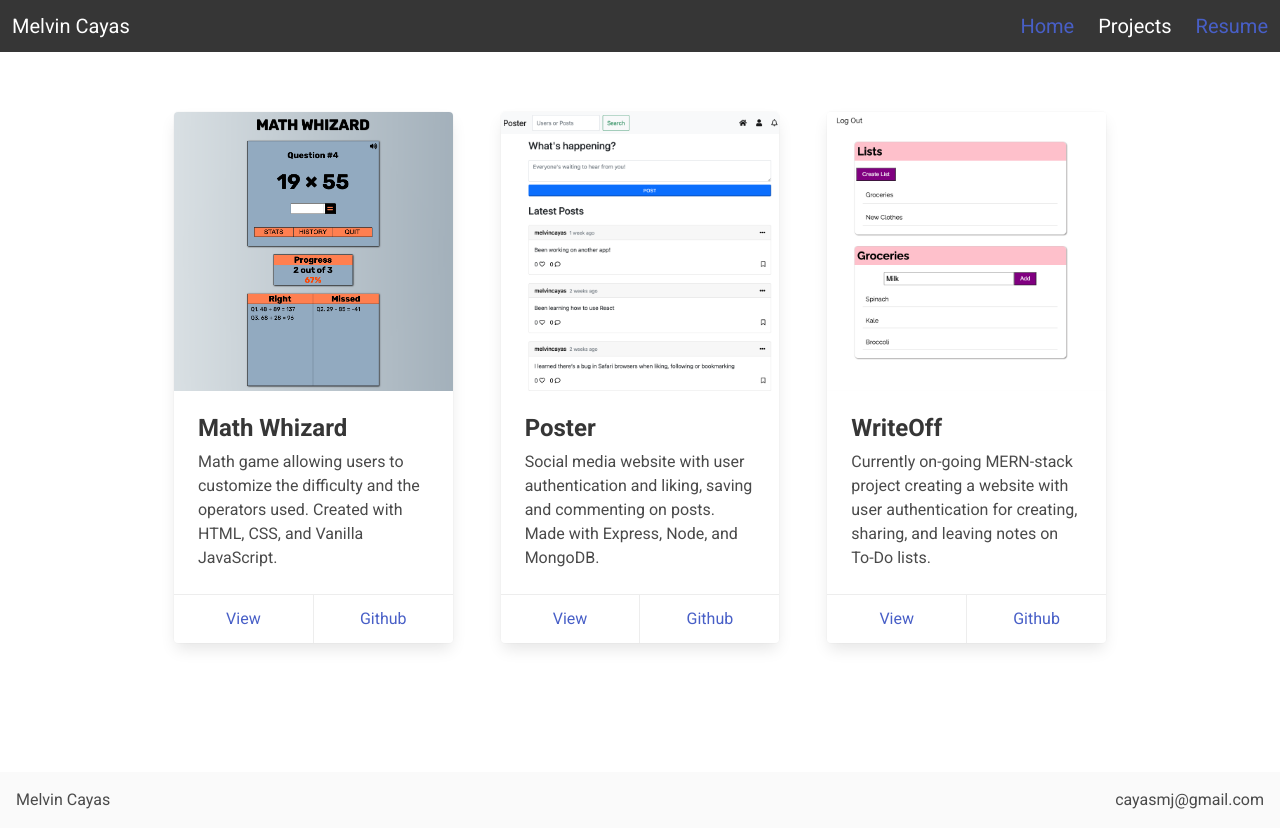
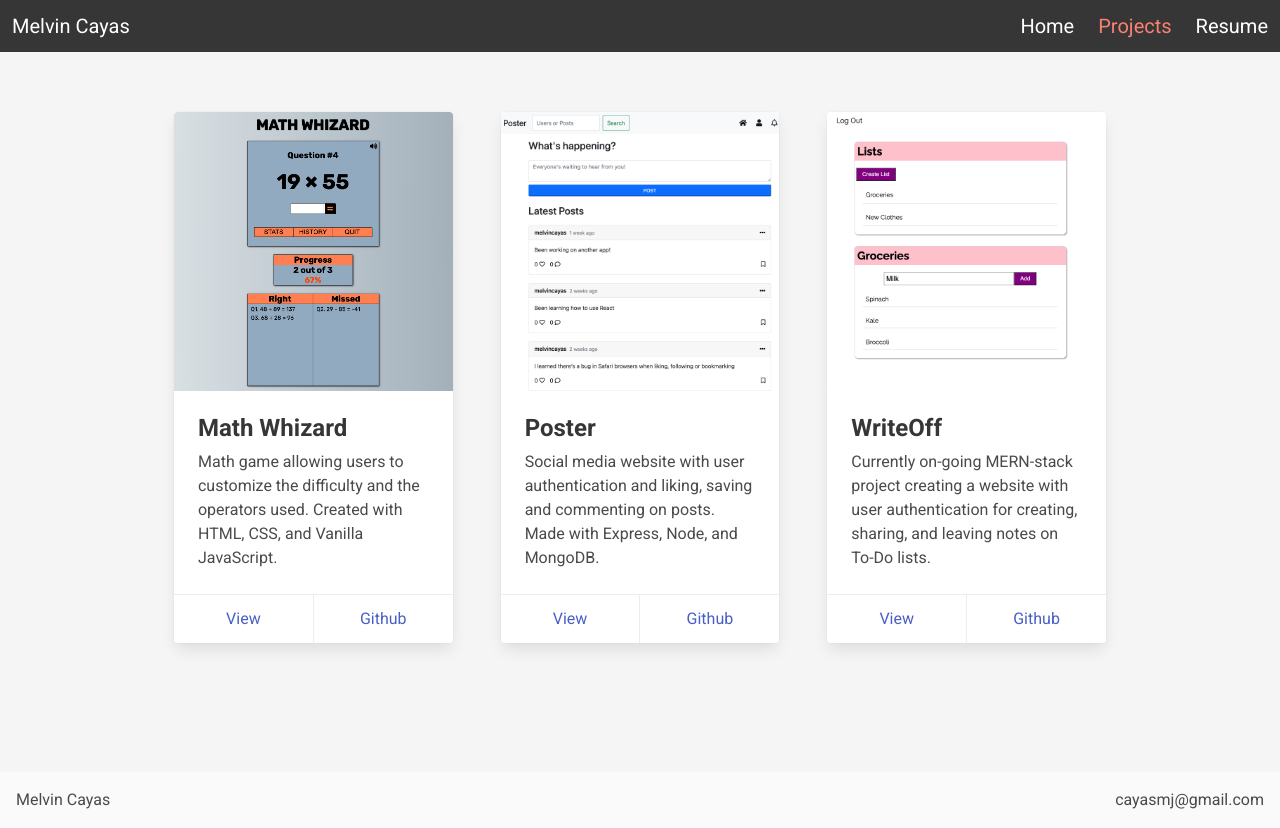
Before and after one commit to melvincayas/personal-website, a React (Create React App) app: page /projects in a window 1280 px wide. Built offline with nearby package versions, Linux system fonts and the light colour scheme.

Commit message:
Changed Navbar colors

```diff
--- a/src/components/UI/NavbarLinks.js
+++ b/src/components/UI/NavbarLinks.js
@@ -8,7 +8,7 @@ const NavbarLinks = () => {
 				<div className="navbar-item">
 					<NavLink
 						exact
-						className="is-size-5"
+						className={`is-size-5 ${classes["nav-links"]}`}
 						activeClassName={classes.active}
 						to="/"
 					>
@@ -17,7 +17,7 @@ const NavbarLinks = () => {
 				</div>
 				<div className="navbar-item">
 					<NavLink
-						className="is-size-5"
+						className={`is-size-5 ${classes["nav-links"]}`}
 						activeClassName={classes.active}
 						to="/projects"
 					>
@@ -26,7 +26,7 @@ const NavbarLinks = () => {
 				</div>
 				<div className="navbar-item">
 					<NavLink
-						className="is-size-5"
+						className={`is-size-5 ${classes["nav-links"]}`}
 						activeClassName={classes.active}
 						to="/resume"
 					>
--- a/src/components/UI/styles/Navbar.module.css
+++ b/src/components/UI/styles/Navbar.module.css
@@ -1,3 +1,13 @@
 .active {
+	color: salmon !important;
+	border: none !important;
+}
+
+.nav-links {
 	color: white;
 }
+
+.nav-links:hover {
+	color: white;
+	border-bottom: 1px solid white;
+}
--- a/src/index.css
+++ b/src/index.css
@@ -1,3 +1,4 @@
 body {
 	font-family: "Roboto", sans-serif;
+	background-color: whitesmoke;
 }
```
